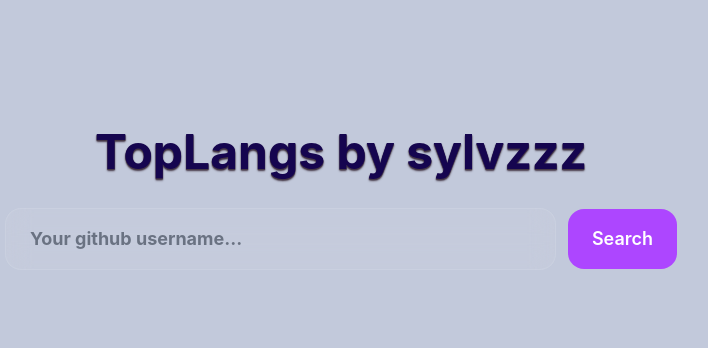
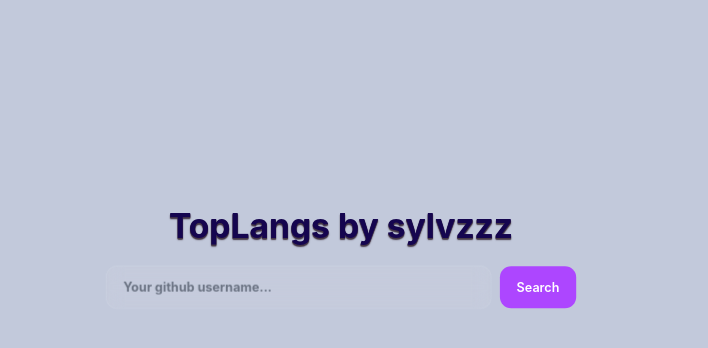
Before and after one commit to sylvzzz/TopLangs, a React (Vite) app: page / in a window 1280 px wide. Shown: the top 348 px of the page, without its empty margins (299-1007 px from the left). Built offline with nearby package versions, Linux system fonts and the light colour scheme.

Commit message:
adding a little sumting

```diff
--- a/src/index.css
+++ b/src/index.css
@@ -7,7 +7,8 @@ html {
 body {
   margin: 0;
   min-height: 100vh;
-  background: #c2c9db
+  background: #c2c9db;
+  transform: scale(0.7);
 }
 
 .lang-bar {
```
